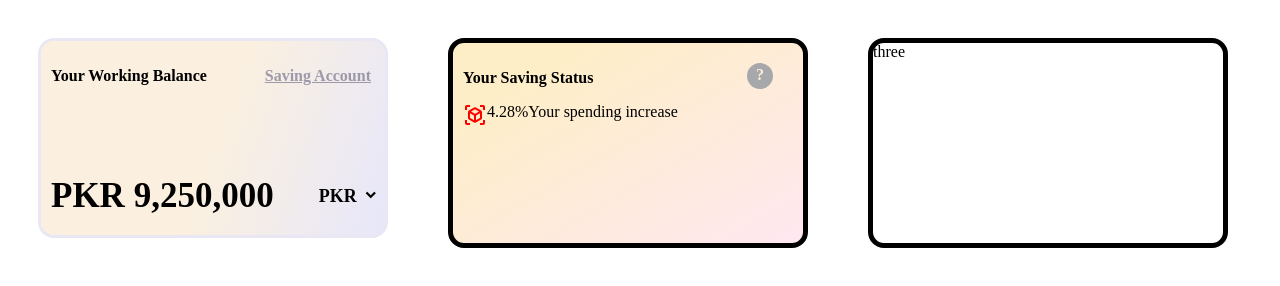
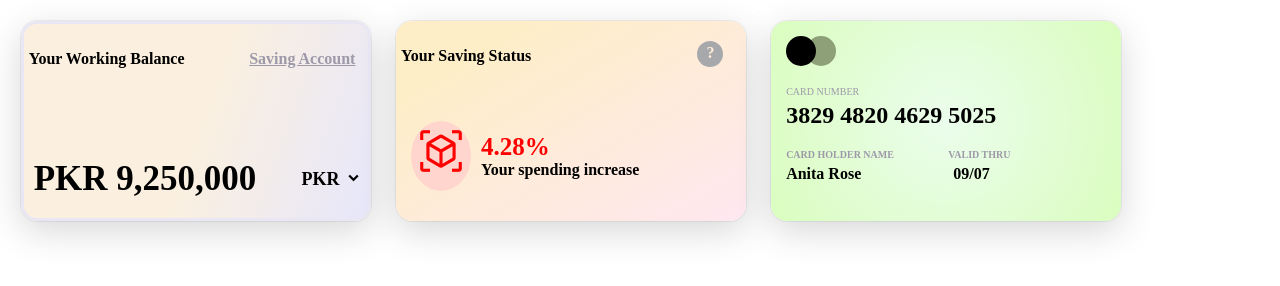
Before and after one commit to LiudmylaZh/HomeworkFE, a plain HTML site: page credit-card.html in a window 1280 px wide. Drawn offline with nearby package versions, Linux system fonts and the light colour scheme.

Commit message:
final version

```diff
--- a/credit-card.html
+++ b/credit-card.html
@@ -13,6 +13,7 @@
   <style>
     .credit-card {
       display: flex;
+
       width: 100%;
       z-index: 1;
     }
@@ -20,11 +21,12 @@
     .credit2,
     .credit3 {
       flex-direction: column;
-      border: 5px solid black;
       height: 200px;
       width: 350px;
       border-radius: 16px;
-      margin: 30px;
+      box-sizing: border-box;
+      margin: 1%;
+      box-shadow: rgba(0, 0, 0, 0.16) 0px 10px 36px 0px, rgba(0, 0, 0, 0.06) 0px 0px 0px 1px;
     }
 
     .credit1 {
@@ -37,61 +39,62 @@
       border: solid rgb(233, 231, 243);
       box-sizing: border-box;
     }
-    .topline {
+    .item {
       display: flex;
-      flex-direction: row;
       justify-content: space-between;
-      width: 320px;
-      padding-left: 10px;
+      width: 95%;
       padding-top: 10px;
       font-weight: bolder;
+      margin-left: 5px;
+      margin-right: 5px;
     }
     .linkcard {
       color: rgb(157, 153, 169);
     }
     .incomme {
       margin-top: 75px;
+      padding-left: 10px;
       display: flex;
-      flex-direction: row;
-      padding-left: 10px;
+      justify-content: space-between;
     }
     .summ {
+      display: flex;
+      flex-direction: column;
       font-size: 35px;
       font-weight: bold;
     }
 
     .currency,
     #arrowdown {
+
       font-size: 18px;
       font-weight: bold;
       padding-top: 10px;
-      padding-left: 5px;
+      margin-left: 0px;
+      margin-right: 0px;
     }
     .currency {
       margin-left: 40px;
     }
 
     #arrowdown {
-      float: right;
-      flex-direction: column;
+      padding-right: 5px;
     }
 
     .credit2 {
       display: flex;
-        background: rgb(255,225,236);
-        background: linear-gradient(150deg, rgba(254,238,200,1) 20%, rgba(255,225,236,0.78) 100%);
+      background: rgb(255, 225, 236);
+      background: linear-gradient(
+        150deg,
+        rgba(254, 238, 200, 1) 20%,
+        rgba(255, 225, 236, 0.78) 100%
+      );
     }
-    .item {
-        display: flex;
-        flex-direction: row;
-        justify-content: space-between;
-    }
+
     .question-round {
-
       border: 3px solid rgb(166, 168, 171);
       background: rgb(166, 168, 171);
       border-radius: 50%;
-        padding: ;
       color: rgb(255, 235, 215);
       height: 20px;
       width: 20px;
@@ -101,21 +104,115 @@
     }
     .percentcad {
       display: flex;
-        padding-left: 10px;
-        padding-right: 10px;
-        box-sizing: border-box;
+      padding-left: 15px;
+      margin-top: 45px;
+      height: 60px;
+      justify-content: left;
+      align-items: center;
+    }
+    .cub {
+      border: 5px solid rgb(255, 213, 205);
+      display: flex;
+      justify-content: center;
+      height: 100%;
+      background: rgb(255, 213, 205);
+      border-radius: 50%;
     }
 
     #cub-round {
       color: red;
-        background: grb(255, 213, 205);
+      font-size: 50px;
     }
+    .percent {
+      margin: 0;
+      color: red;
+      font-size: 25px;
+      font-weight: bolder;
+      padding-left: 10px;
+    }
+
+    .spendding {
+      margin: 0;
+      font-weight: bolder;
+      padding-left: 10px;
+    }
+    .credit3 {
+      background: rgb(235,253,236);
+      background: radial-gradient(circle, rgba(235,253,236,1) 0%, rgba(218,253,191,1) 100%);
+      padding: 15px;
+    }
+
+    .visa {
+      display: flex;
+      width: 95%;
+
+
+    }
+    .dot1,
+    .dot2 {
+      height: 30px;
+      width: 30px;
+      border-radius: 50%;
+      display: inline-block;
+          }
+    .dot1 {
+      background: black;
+      position: relative;
+      z-index: 1;
+    }
+
+    .dot2 {
+      background: rgb(142, 160, 120);
+      position: absolute;
+      margin-left: 20px;
+    }
+
+    .card-info,
+    .holder,
+    .valid
+     {
+      color: rgb(157, 153, 169);
+      font-weight: 100px;
+      margin-top: 20px;
+      padding-right: 5px;
+      font-size: 10px;
+    }
+   .number {
+    font-size:x-large;
+    font-weight: bold;
+   }
+
+  .name-position,
+  .personal-dates {
+      display: flex;
+      justify-content: space-between;
+      width: 95%;
+      font-weight: bolder;
+
+
+  }
+  .holder,
+  .valid,
+  .name,
+  .valid-dates {
+    display: flex;
+    flex-direction: column;
+    justify-content: space-between;
+    width: 45%
+  }
+
+  .name,
+  .valid-dates,
+  .number {
+    padding-top: 5px;
+  }
+
 
   </style>
   <body>
     <div class="credit-card">
       <div class="credit1">
-        <div class="topline">
+        <div class="item">
           <p>Your Working Balance</p>
           <p>
             <a href="https://www.google.de/" class="linkcard">
@@ -134,21 +231,46 @@
       </div>
 
       <div class="credit2">
-        <div class="topline">
+        <div class="item">
           <p>Your Saving Status</p>
           <div class="question-round">?</div>
         </div>
 
         <div class="percentcad">
+          <div class="cub">
             <span class="material-symbols-outlined" id="cub-round">
               view_in_ar
             </span>
-          <div class="percent">4.28%</div>
-          <div class="spendding">Your spending increase</div>
+          </div>
+          <div>
+            <p class="percent">4.28%</p>
+            <p class="spendding">Your spending increase</p>
+          </div>
         </div>
       </div>
 
-      <div class="credit3">three</div>
+      <div class="credit3">
+        <div class="visa">
+          <span class="dot1"></span>
+          <span class="dot2"></span>
+        </div>
+          <div class="card-details">
+            <div class="card-info">CARD NUMBER</div>
+            <div class="number">3829 4820 4629 5025</div>
+          </div>
+
+
+          <div class="name-position">
+            <div class="holder"> CARD HOLDER NAME </div>
+            <div class="valid"> VALID THRU</div>
+            </div>
+        <div class="personal-dates">
+            <div class="name"> Anita Rose </div>
+            <div class="valid-dates">09/07</div>
+            </div>
+
+
+      </div>
     </div>
   </body>
 </html>
```
Lines whose indentation alone changed are shown as unchanged.
